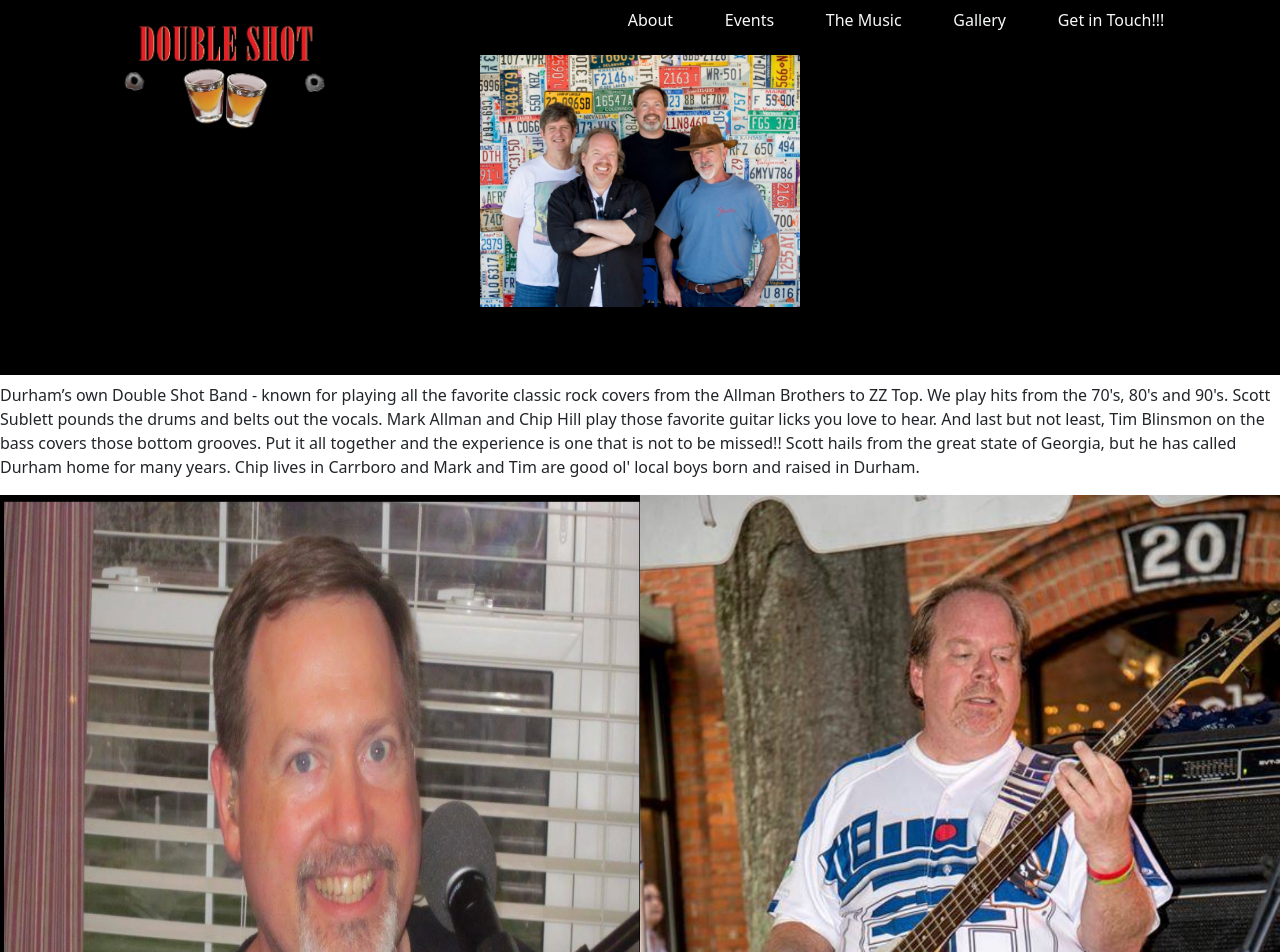
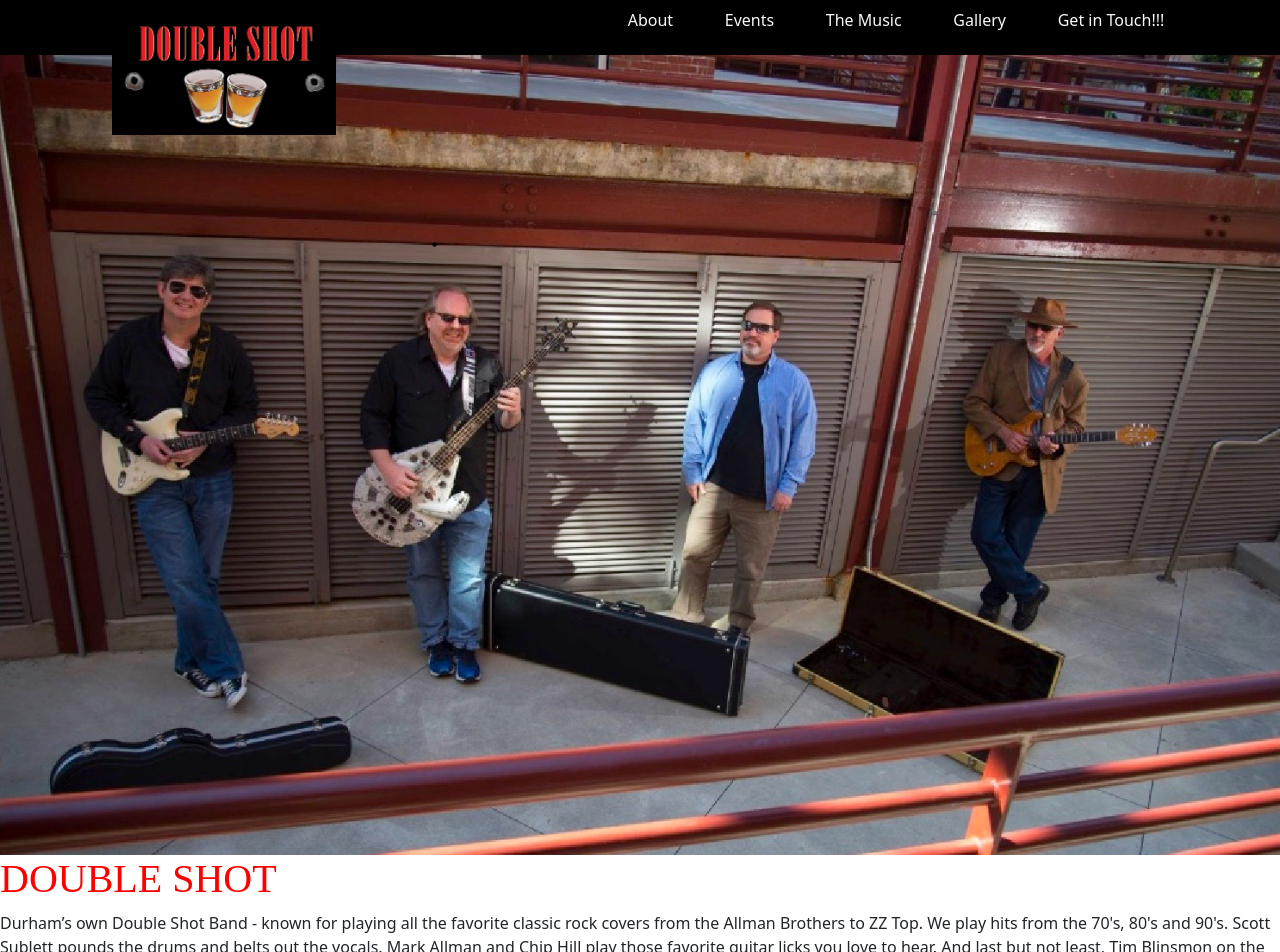
Before and after one commit to roo116/double-shot, a React (Create React App) app: page / in a window 1280 px wide. Shown: the top 952 px of the page. Built offline with nearby package versions, Linux system fonts and the light colour scheme; a web font is replaced by a local one.

Commit message:
fixed font size for about section

```diff
--- a/src/index.css
+++ b/src/index.css
@@ -22,7 +22,7 @@ code {
 
 /* HEADER Component */
 
-/* MAIN Component */
+/* FRONT Component */
 .front-container {
   background-image: url("./img/hero-mobile.jpg");
   background-position: center top;
@@ -47,12 +47,12 @@ img {
 .ds-font {
   font-family: 'Imbue', serif;;
   color: red;
-  font-size: 0;
+  font-size: 40px;
 }
 
 @media screen and (min-width: 768px) {
 
-  main {
+  .front-container {
     background-image: url("./img/hero-lg.jpg");
     background-position: center;
     background-size: cover;
```
